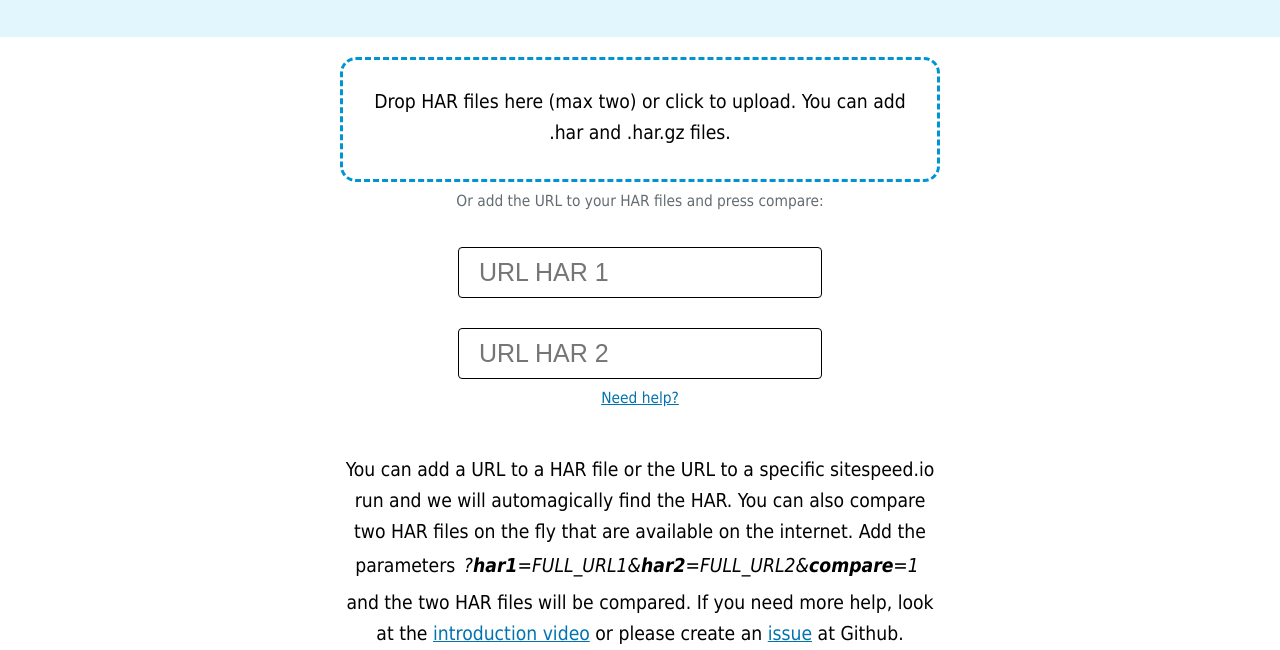
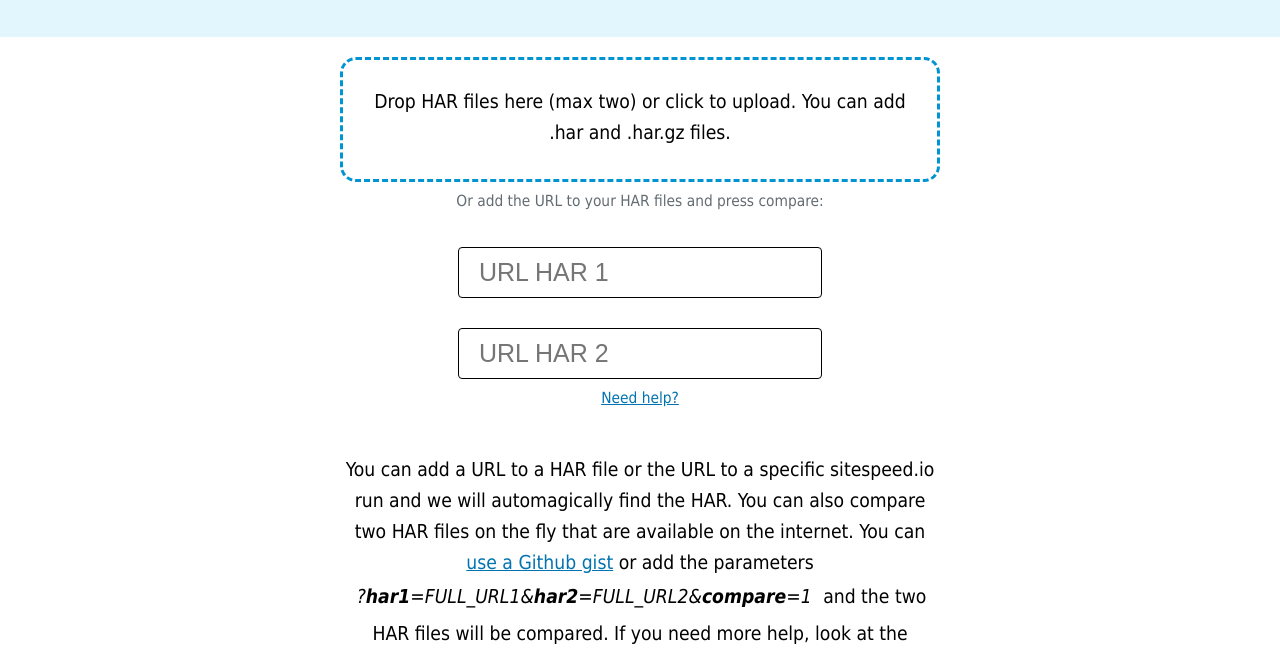
Before and after one commit to sitespeedio/compare, a website with bundled scripts: page index.html in a window 1280 px wide. Both pictures are taken after a click on the link "Need help?". Shown: the part 143-793 px from the top of the page. Built offline with nearby package versions, Linux system fonts and the light colour scheme.

Commit message:
add help link to gist

```diff
--- a/index.html
+++ b/index.html
@@ -519,7 +519,7 @@
         </p>
         <div class="help" id="help">
           You can add a URL to a HAR file or the
-          URL to a specific sitespeed.io run and we will automagically find the HAR. You can also compare two HAR files on the fly that are available on the internet. Add the parameters <i>?<b>har1</b>=FULL_URL1&<b>har2</b>=FULL_URL2&<b>compare</b>=1</i> and the two HAR files will be compared. If you need more help, look at the
+          URL to a specific sitespeed.io run and we will automagically find the HAR. You can also compare two HAR files on the fly that are available on the internet. You can <a href="https://github.com/sitespeedio/compare#github-gist">use a Github gist</a> or add the parameters <i>?<b>har1</b>=FULL_URL1&<b>har2</b>=FULL_URL2&<b>compare</b>=1</i> and the two HAR files will be compared. If you need more help, look at the
           <a href="https://www.youtube.com/watch?v=dCThwpglIeE">introduction video</a> or please create an
           <a href="https://github.com/sitespeedio/compare/issues/new">issue</a> at Github.
         </div>
```
